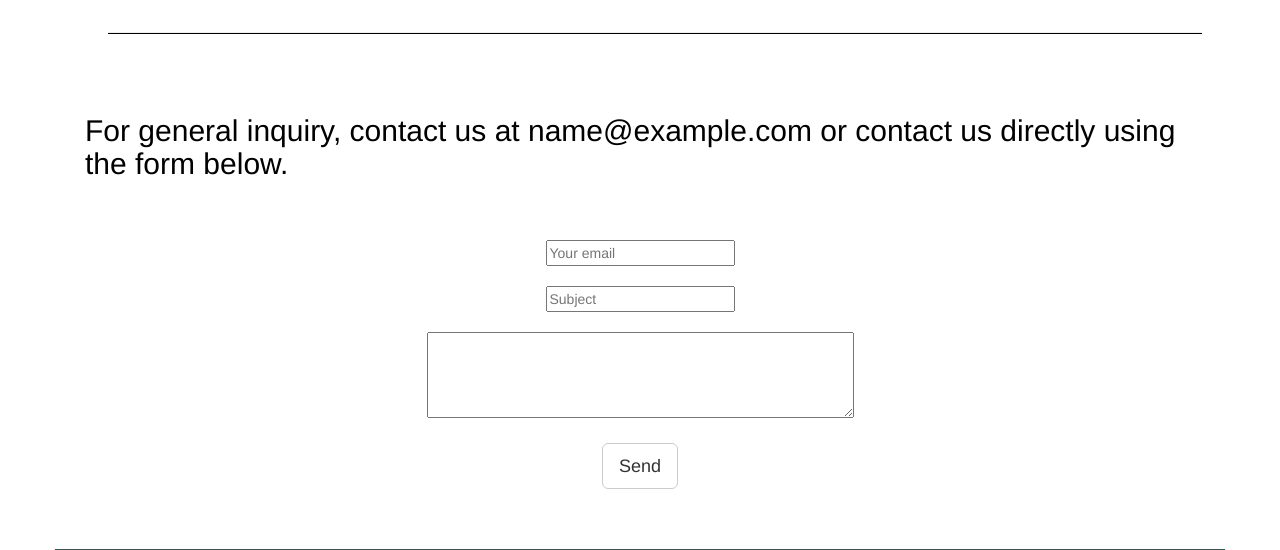
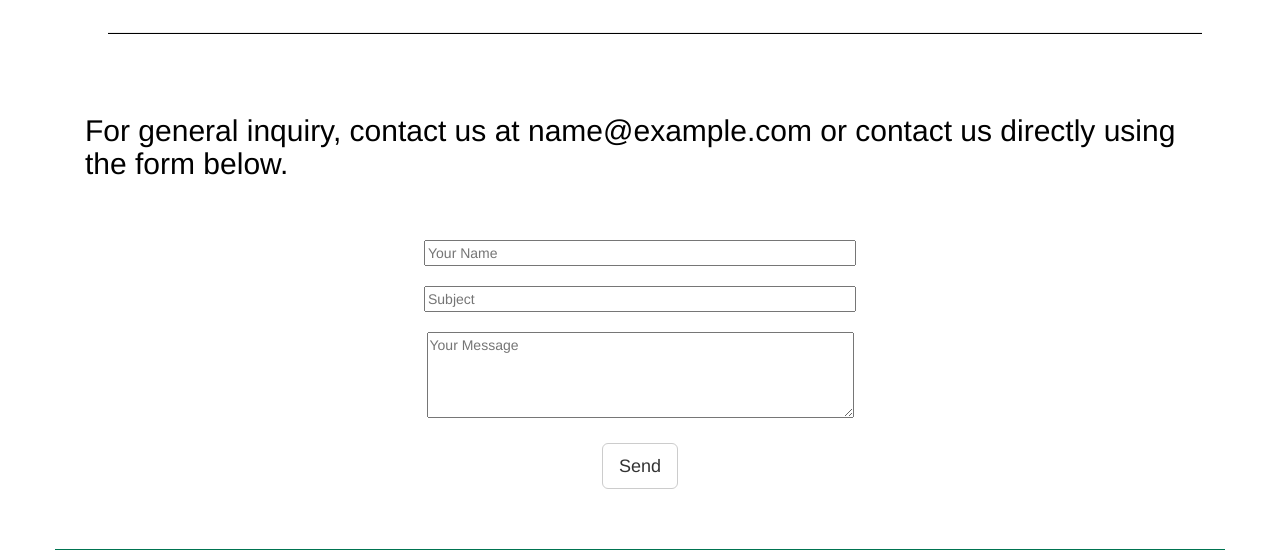
Before and after one commit to Binghamton-University-Table-Tennis/website, a Django app: template src/templates/contact.html in a window 1280 px wide. Shown: the part 516-1066 px from the top of the page. Run offline with Django 3.2, Linux system fonts and the light colour scheme; tables that the repository leaves empty hold one stand-in row (values such as "Sample post"); the template is opened without the code that fills it: values that come from a table or form of the project are taken from there, most other values are stand-ins (such as "Sample title", 1, 10 or a date in 2020); grey boxes marked "Sample" are stand-in pictures; some libraries are stand-ins or nearby versions.

Commit message:
Fixed sizing of email form

```diff
--- a/src/static/js/main.js
+++ b/src/static/js/main.js
@@ -11,15 +11,19 @@ $(document).ready(function() {
       var subject = $('#subject_box').val().trim();
       var body = $('#body_box').val().trim();
 
-      if (sender.length == 0 || subject.length == 0 || body.length == 0) {
-    	$('#message').text("Please make sure all fields are filled in.");
-
-		setTimeout(function(){
-			$('#message').fadeOut();
-		}, 2000);
+      if (sender.length == 0) {
+    	$('#message').text("Please enter a contact name or email.").show().delay(2000).fadeOut();
+      }
+      else if (subject.length == 0) {
+    	$('#message').text("Please enter a subject.").show().delay(2000).fadeOut();
+      }
+      else if (body.length == 0) {
+    	$('#message').text("Please enter a message to send.").show().delay(2000).fadeOut();
+      }
+      else if (sender.length == 0 || subject.length == 0 || body.length == 0) {
+    	$('#message').text("Please make sure all fields are filled in.").show().delay(2000).fadeOut();
       }
       else {
-
         $('#message').attr('style', 'color:black');
       	$('#message').text('Sending...');;
       	$('#sender_box').hide();
@@ -31,16 +35,12 @@ $(document).ready(function() {
 
     		if (data == "Success") {
 				$('#message').attr('style', 'color:green');
-        		$('#message').text('Your message was successfully sent. We will get back to you as soon as we can.');
+        		$('#message').text('Your message was successfully sent. We will get back to you as soon as we can.').show().delay(3000).fadeOut();
     		}
     		else {
     			$('#message').attr('style', 'color:red');
-        		$('#message').text('Failed to send your message. Please try again later or use an email application.');
+        		$('#message').text('Failed to send your message. Please try again later or use an email application.').show().delay(3000).fadeOut();
     		}
-
-    		setTimeout(function(){
-				$('#message').fadeOut();
-			}, 3000);
 
 		});
       }
--- a/src/templates/contact.html
+++ b/src/templates/contact.html
@@ -56,9 +56,9 @@
 
     <center>
     <p id="message" style="color:red;"></p>
-    <input type="text" id="sender_box" placeholder="Your email" /><br><br>
-    <input type="text" id="subject_box" placeholder="Subject " /><br><br>
-    <textarea id="body_box" rows="4" cols="50"></textarea><br><br>
+    <input type="text" size="50" id="sender_box" placeholder="Your Name" /><br><br>
+    <input type="text" size="50" id="subject_box" placeholder="Subject" /><br><br>
+    <textarea id="body_box" rows="4" cols="50" placeholder="Your Message"></textarea><br><br>
     <button class="btn btn-lg btn-default" id="send_btn"> Send</button>
 
     </center>
```
